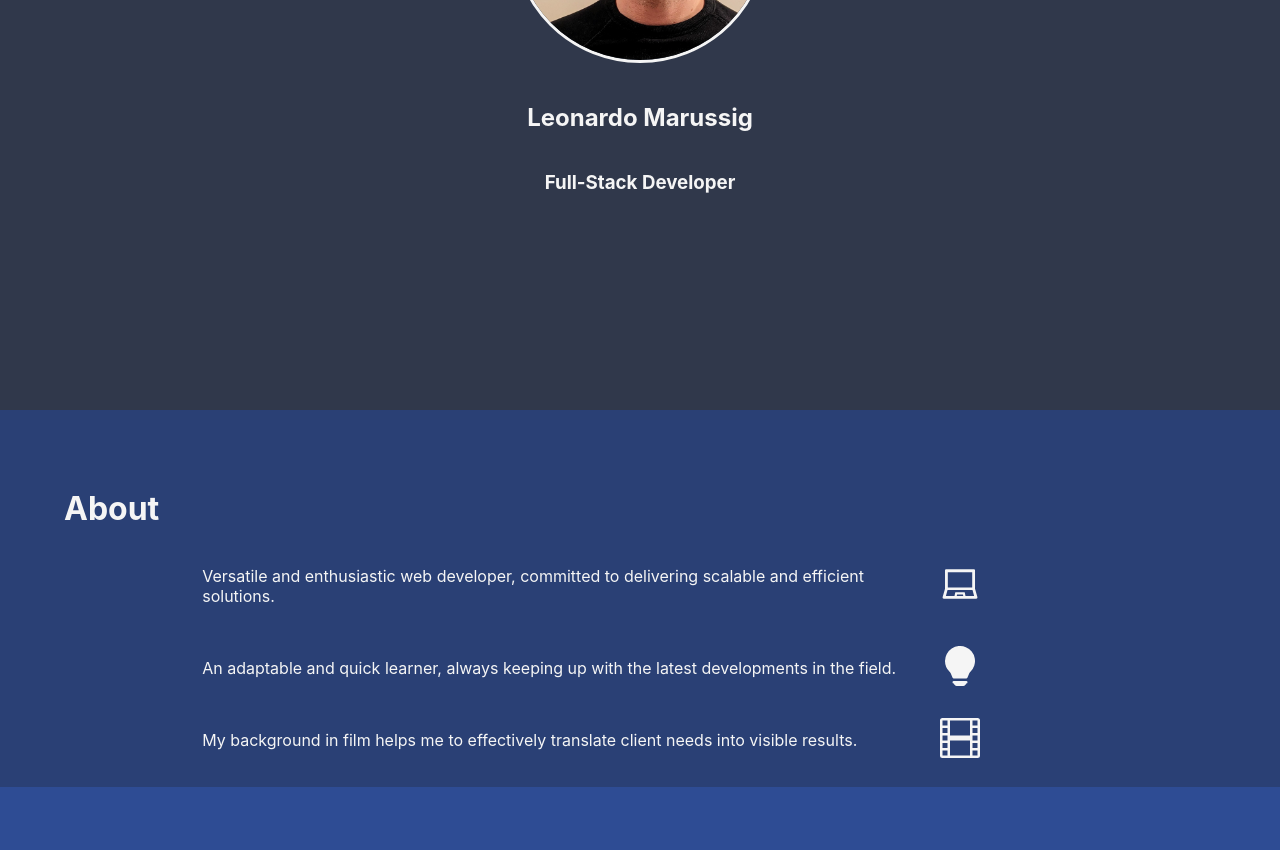
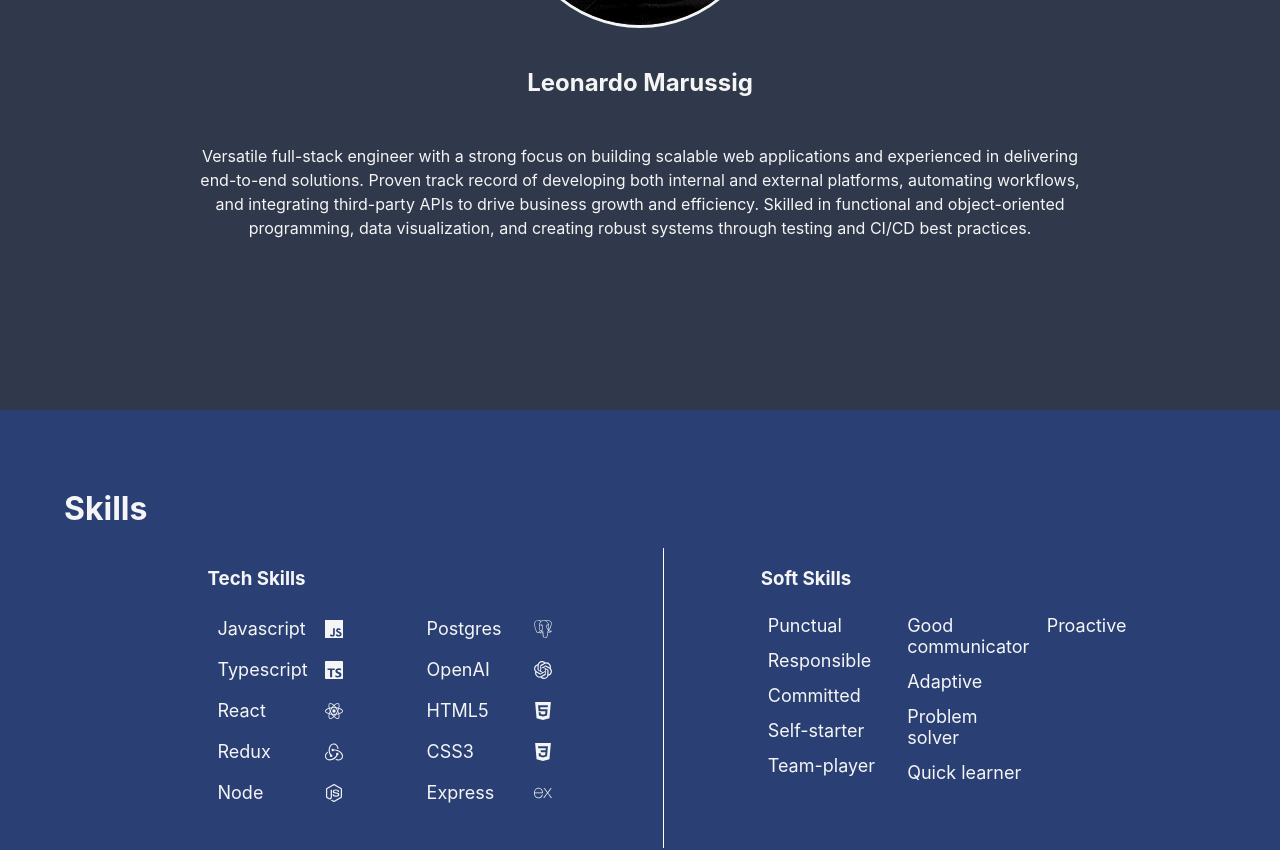
Before and after one commit to elmaruz/portfolio, a Next.js app: page / in a window 1280 px wide. Shown: the part 460-1310 px from the top of the page. Built offline with nearby package versions, Linux system fonts and the light colour scheme.

Commit message:
Move About section into Home section

```diff
--- a/app/page.tsx
+++ b/app/page.tsx
@@ -4,7 +4,6 @@ import { useState } from 'react';
 import s from '@/styles/App.module.css';
 import Navbar from '@/components/Navbar';
 import Home from '@/components/Home';
-import About from '@/components/About';
 import Skills from '@/components/Skills';
 import Projects from '@/components/Projects';
 import Contact from '@/components/Contact';
@@ -23,7 +22,6 @@ export default function Page() {
       <div className={s.sections}>
         {modal ? <Menu mobile={mobile} modal={modal} /> : null}
         <Home />
-        <About />
         <Skills />
         <Projects />
         <Contact />
--- a/components/About.tsx
+++ /dev/null
@@ -1,43 +0,0 @@
-import s from '@/styles/About.module.css';
-import { AiOutlineLaptop } from 'react-icons/ai';
-import { BsFillLightbulbFill, BsFilm } from 'react-icons/bs';
-
-export default function About() {
-  return (
-    <div id='about' className={`${s.about}`}>
-      <div className={`${s.about_cont}`}>
-        <h1>About</h1>
-        <div className={`${s.about_par}`}>
-          <div className={`${s.about_icons}`}>
-            <p className={`${s.icon_par}`}>
-              Versatile and enthusiastic web developer, committed to delivering
-              scalable and efficient solutions.
-              <br />
-            </p>
-            <div>
-              <AiOutlineLaptop size={40} />
-            </div>
-          </div>
-          <div className={`${s.about_icons}`}>
-            <p className={`${s.icon_par}`}>
-              An adaptable and quick learner, always keeping up with the latest
-              developments in the field. <br />
-            </p>
-            <div>
-              <BsFillLightbulbFill size={40} />
-            </div>
-          </div>
-          <div className={`${s.about_icons}`}>
-            <p className={`${s.icon_par}`}>
-              My background in film helps me to effectively translate client
-              needs into visible results.
-            </p>
-            <div>
-              <BsFilm size={40} />
-            </div>
-          </div>
-        </div>
-      </div>
-    </div>
-  );
-}
--- a/components/Home.tsx
+++ b/components/Home.tsx
@@ -5,7 +5,23 @@ export default function Home() {
     <div id='home' className={`${s.home}`}>
       <img className={`${s.pic}`} src='/images/profile_pic2.jpg' alt='' />
       <h2>Leonardo Marussig</h2>
-      <h3>Full-Stack Developer</h3>
+      <About />
     </div>
   );
 }
+
+function About() {
+  return (
+    <div id='about' className={`${s.about}`}>
+      <p>
+        Versatile full-stack engineer with a strong focus on building scalable
+        web applications and experienced in delivering end-to-end solutions.
+        Proven track record of developing both internal and external platforms,
+        automating workflows, and integrating third-party APIs to drive business
+        growth and efficiency. Skilled in functional and object-oriented
+        programming, data visualization, and creating robust systems through
+        testing and CI/CD best practices.
+      </p>
+    </div>
+  );
+}
--- a/components/Menu.tsx
+++ b/components/Menu.tsx
@@ -1,9 +1,4 @@
-import {
-  AiFillHome,
-  AiFillInfoCircle,
-  AiFillPhone,
-  AiFillCalendar,
-} from 'react-icons/ai';
+import { AiFillHome, AiFillPhone, AiFillCalendar } from 'react-icons/ai';
 import { FaTools } from 'react-icons/fa';
 import { BsFillBriefcaseFill } from 'react-icons/bs';
 import s from '@/styles/Menu.module.css';
@@ -22,9 +17,6 @@ export default function Menu({ mobile }: Props) {
       <div className={s.menu}>
         <a className={s.menu_link} href='/' onClick={onClickHandler}>
           Home <AiFillHome className={s.icon} size={22} />
-        </a>
-        <a className={s.menu_link} href='/#about' onClick={onClickHandler}>
-          About <AiFillInfoCircle className={s.icon} size={22} />
         </a>
         <a className={s.menu_link} href='/#skills' onClick={onClickHandler}>
           Skills
--- a/components/Navbar.tsx
+++ b/components/Navbar.tsx
@@ -23,9 +23,6 @@ export default function Navbar({ mobile }: Props) {
         <a className={s.link} href='/'>
           Home
         </a>
-        <a className={s.link} href='/#about'>
-          About
-        </a>
         <a className={s.link} href='/#skills'>
           Skills
         </a>
--- a/styles/About.module.css
+++ /dev/null
@@ -1,58 +0,0 @@
-.about {
-  height: 400px;
-  color: whitesmoke;
-  background-color: rgb(42, 64, 117);
-  width: 100%;
-  margin-top: -22px;
-}
-
-.about_cont {
-  position: relative;
-  top: 80px;
-  margin-left: 5%;
-  margin-right: 5%;
-  /* width: 100%; */
-}
-
-.about_par {
-  position: relative;
-  left: 12%;
-  width: 90%;
-}
-
-/* .icon_par {
-  width: 50%;
-} */
-
-.about_icons {
-  display: flex;
-  width: 75%;
-  flex-direction: row;
-  justify-content: space-between;
-  align-items: center;
-  margin-top: 20px;
-}
-
-@media screen and (max-width: 800px) {
-  .about {
-    height: 620px;
-  }
-
-  .about_cont {
-    top: 80px;
-  }
-  .about_par {
-    width: 100%;
-    height: 20%;
-    /* bottom: 20px; */
-    left: 0;
-  }
-
-  .about_icons {
-    width: 80%;
-  }
-
-  .icon_par {
-    width: 70%;
-  }
-}
--- a/styles/Contact.module.css
+++ b/styles/Contact.module.css
@@ -1,7 +1,8 @@
 .contact {
   height: 300px;
   color: whitesmoke;
-  background-color: rgb(78, 109, 184);
+  /* background-color: rgb(78, 109, 184); */
+  background-color: rgb(62, 94, 170);
   width: 100%;
   margin-top: -22px;
 }
--- a/styles/Home.module.css
+++ b/styles/Home.module.css
@@ -4,7 +4,6 @@
   flex-direction: column;
   justify-content: center;
   align-items: center;
-  /* background-color: rgb(48, 56, 75); */
   color: whitesmoke;
   width: 100%;
   background-color: rgb(48, 56, 75);
@@ -20,3 +19,17 @@
   border-width: 3px;
   margin-bottom: 20px;
 }
+
+.about {
+  display: flex;
+  flex-direction: column;
+  width: 70%;
+  text-align: center;
+  margin-top: 20px;
+  padding: 0 20px;
+}
+
+.about p {
+  margin: 8px 0;
+  line-height: 1.5;
+}
--- a/styles/Projects.module.css
+++ b/styles/Projects.module.css
@@ -1,7 +1,8 @@
 .proj {
   height: 500px;
   color: whitesmoke;
-  background-color: rgb(62, 94, 170);
+  /* background-color: rgb(62, 94, 170); */
+  background-color: rgb(46, 76, 148);
   width: 100%;
   margin-top: -22px;
 }
--- a/styles/Skills.module.css
+++ b/styles/Skills.module.css
@@ -2,7 +2,8 @@
   height: 500px;
   color: whitesmoke;
   /* background-color: rgb(99, 36, 99); */
-  background-color: rgb(46, 76, 148);
+  /* background-color: rgb(46, 76, 148); */
+  background-color: rgb(42, 64, 117);
   margin-top: -22px;
   width: 100%;
 }
```
